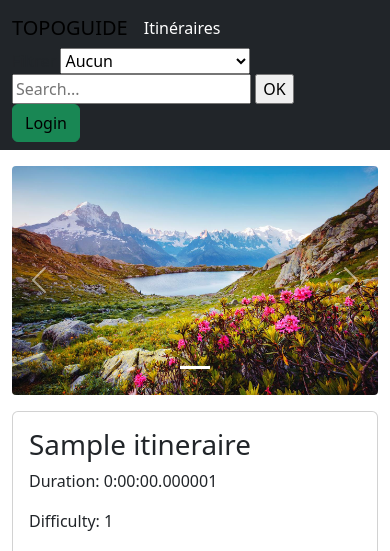
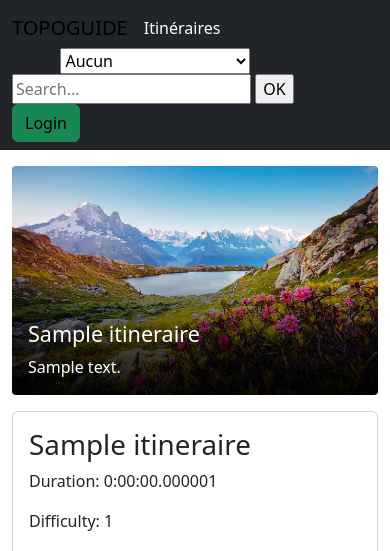
Before and after one commit to Souayfan-Ali/topoguide-mateo-clemente, a Django app: page /itineraires/1/ in a window 390 px wide. Shown: the top 551 px of the page. Run offline with Django 4.2, Linux system fonts and the light colour scheme; tables that the repository leaves empty hold one stand-in row (values such as "Sample post"); parts of the project's set-up code (start-up, migrations or seed data) failed here and were passed over; some libraries are stand-ins or nearby versions.

Commit message:
Modification sur F2

```diff
--- a/topoguide/itineraires/templates/itineraires/itineraire_detail.html
+++ b/topoguide/itineraires/templates/itineraires/itineraire_detail.html
@@ -1,61 +1,19 @@
 {# Template affichant les Itineraires et sorties associées #}
 {# Légèrement compliqué, mais nécéssaire pour pouvoir afficher toutes les données sur mobile #}
 
-{% extends 'itineraires/navBar.html' %} {% block content %} {% load static %}{% load bootstrap5 %}
-
+{% extends 'itineraires/navBar.html' %} {% block content %} {% load static %}
 <div class="container-fluid h-100">
   <div class="row">
-    <div class="col-sm-6 pt-3 d-flex">
-      <div id="imgCard" class="card text-white bg-transparent w-100">
-
-
-          <!-- Carousel -->
-          <div id="demo" class="carousel slide d-flex h-100 align-items-center" data-bs-interval="false">{% comment %}
-            data-bs-ride="carousel" {% endcomment %}
-
-            <!-- Indicators/dots -->
-            <div class="carousel-indicators">
-              {% for image in photos %}
-              {% if forloop.first %}
-              <button type="button" data-bs-target="#demo" data-bs-slide-to="0" class="active"></button>
-              {% else %}
-              <button type="button" data-bs-target="#demo" data-bs-slide-to="{{forloop.counter0}}"></button>
-              {% endif %}
-              {% endfor %}
-            </div>
-
-            <!-- The slideshow/carousel -->
-            <div class="carousel-inner bg-transparent">
-              {% for image in photos %}
-              {% if forloop.first %}
-              <div class="carousel-item active h-100 ">
-                <img class="card-img-top " src={% static 'itineraires/photo.jpg' %} alt="">
-                <a style="z-index:100"
-                  class="btn position-absolute start-0 {% if user != sortie.randonneur %}disabled d-none{% endif %}"
-                  href={% url 'itineraires:suppression_image' image.id%} role="button">&times</a>
-              </div>
-              {% else %}
-              <div class="carousel-item h-100">
-                <img src={{image.image.url}} alt="no img" class="card-img-top">
-                <a style="z-index:100"
-                  class="btn btn-close btn-close-white p-3 position-absolute start-0 {% if user != image.sortie.randonneur %}disabled d-none{% endif %}"
-                  href={% url 'itineraires:suppression_image' image.id%} role="button"></a>
-              </div>
-              {% endif %}
-              {% endfor %}
-            </div>
-
-            <!-- Left and right controls/icons -->
-            <button class="carousel-control-prev" type="button" data-bs-target="#demo" data-bs-slide="prev">
-              <span class="carousel-control-prev-icon"></span>
-            </button>
-            <button class="carousel-control-next" type="button" data-bs-target="#demo" data-bs-slide="next">
-              <span class="carousel-control-next-icon"></span>
-            </button>
+    <div class="col-sm-6 pt-3">
+      <div id="imgCard" class="card text-white bg-secondary">
+        <img class="card-img-top" src={% static 'itineraires/photo.jpg' %}
+        alt="">
+        <div class="card-img-overlay">
+          <h4 class="card-title">{{object.nom}}</h4>
+          <p class="card-text">{{object.description|default_if_none:""}}</p>
         </div>
       </div>
     </div>
-
     <div class="col-sm-6 pt-3 d-flex">
       <div class="card w-100">
         <div class="card-body">
@@ -70,8 +28,7 @@
         </div>
       </div>
     </div>
-
-    <div id="map" class="container-fluid" style="width: 80vw;height: 40vw;left: 8vw;top: 10px;"></div>
+    <div id="map" style="width: 80vw;height: 40vw;left: 15vw;top: 10px;"></div>
     <link rel="stylesheet" href="https://unpkg.com/leaflet@1.8.0/dist/leaflet.css"
     integrity="sha512-hoalWLoI8r4UszCkZ5kL8vayOGVae1oxXe/2A4AO6J9+580uKHDO3JdHb7NzwwzK5xr/Fs0W40kiNHxM9vyTtQ=="
     crossorigin=""/>
@@ -79,46 +36,30 @@
     integrity="sha512-BB3hKbKWOc9Ez/TAwyWxNXeoV9c1v6FIeYiBieIWkpLjauysF18NzgR1MBNBXf8/KABdlkX68nAhlwcDFLGPCQ=="
     crossorigin=""></script>
     <script type="text/javascript">
-      var x =({{object.Coordonne_x_pointDeDepart}}+{{object.Coordonne_x_Itineraire}})/2;
-      var Y =({{object.Coordonne_Y_pointDeDepart}}+{{object.Coordonne_Y_Itineraire}})/2;
-      var map = L.map('map').setView([x,Y], 12);
+      var latitude =({{object.latitude_pointDeDepart}}+{{object.latitude_Itineraire}})/2;
+      var longitude =({{object.longitude_pointDeDepart}}+{{object.longitude_Itineraire}})/2;
+      var map = L.map('map').setView([latitude,longitude], 13);
       var tiles = L.tileLayer('https://api.mapbox.com/styles/v1/{id}/tiles/{z}/{x}/{y}?access_token=pk.eyJ1IjoibWFwYm94IiwiYSI6ImNpejY4NXVycTA2emYycXBndHRqcmZ3N3gifQ.rJcFIG214AriISLbB6B5aw', {
         maxZoom: 18,
         id: 'mapbox/streets-v11',
         tileSize: 512,
         zoomOffset: -1
         }).addTo(map);
-    var marker = L.marker(["{{object.Coordonne_x_Itineraire}}","{{ object.Coordonne_Y_Itineraire }}"]).addTo(map).bindPopup("{{object.nom}}").openPopup();
-    var marker2 = L.marker(["{{object.Coordonne_x_pointDeDepart}}","{{ object.Coordonne_Y_pointDeDepart }}"]).addTo(map).bindPopup("Point De Depart<br> {{object.pointDeDepart}}").openPopup();
+    var marker = L.marker(["{{object.latitude_Itineraire}}","{{ object.longitude_Itineraire }}"]).addTo(map).bindPopup("{{object.nom}}").openPopup();
+    var marker_2 = L.marker(["{{object.latitude_pointDeDepart}}","{{ object.longitude_pointDeDepart }}"]).addTo(map).bindPopup("Point De Depart<br> {{object.pointDeDepart}}").openPopup();
     </script>
-    <div class="container-fluid !direction !spacing pt-3 pb-3 pe-0 ps-0">
+    <div class="container-fluid !direction !spacing pt-3 pb-3">
       <div class="card">
         <div class="card-body">
-
-          <div class="d-flex">
-            <div class="d-flex btn-group">
-              <button class="btn btn-outline-secondary" data-bs-target="#demo2" data-bs-slide="prev">Sorties</button>
-              <a name="" id="" class="btn btn-outline-secondary pt-1 w-100" href={% url 'itineraires:creation_sortie'%}
-                role="button">+</a>
+          <div class="d-flex ">
+            <h1 class="pe-3">
+                Sorties
+              </h1>
+              <div class="d-flex align-items-center">
+              <a name="" id="" class="btn btn-outline-success pt-1 w-100" href={% url 'itineraires:creation_sortie'%} role="button">+</a>
             </div>
-            <div class="d-flex btn-group ms-auto">
-              <button class="btn btn-outline-info pt-1 w-100" role="button" data-bs-toggle="collapse"
-                data-bs-target="#textform" onclick="document.getElementById('combutton').click()">+</button>
-              <button id="combutton" class=" btn btn-outline-info  " type="button" data-bs-target="#demo2"
-                data-bs-slide="next">Commentaires</button>
-
           </div>
-
-          </div>
-
-          <div id="demo2" class="carousel slide" data-bs-wrap="false" data-bs-ride="carousel" data-bs-interval="false">
-
-
-            <div class="carousel-inner">
-              <div class="carousel-item">
-                <div id="sorties" class="">
-
-                  <div class="row d-none d-xl-flex pt-3 pb-3">
+          <div class="row d-none d-xl-flex">
             <div class="col-2 ">Randonneur</div>
             <div class="col-2 ">Date de sortie</div>
             <div class="col-1 ">Météo</div>
@@ -126,32 +67,36 @@
             <div class="col-1 ">Durée</div>
             <div class="col-1 ">Difficulté</div>
           </div>
-
           <div class="row d-xl-none">
             <div class="col-6 ">Date de sortie</div>
             <div class="col-3 ">Durée</div>
             <div class="col-3 ">Difficulté</div>
           </div>
-
           {% for sortie in  liste_sorties %}
-                  <div class="row d-xl-none d-flex border-top" type="button" data-bs-toggle="collapse"
-                    data-bs-target="#sortie_btn{{sortie.id}}" aria-controls="1" aria-expanded="false"
-                    aria-label="Toggle navigation">
+          <div
+            class="row d-xl-none d-flex border-top"
+            type="button"
+            data-bs-toggle="collapse"
+            data-bs-target="#sortie_btn{{sortie.id}}"
+            aria-controls="1"
+            aria-expanded="false"
+            aria-label="Toggle navigation"
+          >
           <div class="col-6 pt-2 ">{{sortie.randonneur}}</div>
           <div class="col-3 pt-2 ">{{sortie.duree}}h</div>
           <div class="col-3 pt-2 ">{{sortie.difficulte}}</div>
+
+
         </div>
-
           <div id="sortie_btn{{sortie.id}}" class="collapse d-xl-none">
             <div class="row d-flex flex-column">
               <div class="pt-2 ">Météo: {{sortie.get_meteo_display}}</div>
               <div class="pt-2 ">Date: {{sortie.date_sortie}}</div>
               <div class="pt-2 ">Niveau: {{sortie.get_experience_display}}</div>
-                      <div class="row pt-2 pb-2 d-flex justify-content-evenly">
-                        <a class="btn btn-outline-warning col-5 {% if user != sortie.randonneur %}disabled{% endif %}"
-                          href={% url 'itineraires:modification_sortie' sortie.id%} role="button">Modifier</a>
-                        <a class="btn btn-outline-danger col-5 {% if user != sortie.randonneur %}disabled{% endif %}"
-                          href={% url 'itineraires:suppression_sortie' sortie.id%} role="button">Delete</a>
+              <div class="row pt-2 d-flex justify-content-evenly">
+                <a class="btn btn-outline-warning col-5 {% if user != sortie.randonneur %}disabled{% endif %}" href={% url 'itineraires:modification_sortie' sortie.id%} role="button"  >Modifier</a>
+                <a class="btn btn-outline-danger col-5 {% if user != sortie.randonneur %}disabled{% endif %}" href={% url 'itineraires:suppression_sortie' sortie.id%} role="button"  >Delete</a>
+
               </div>
             </div>
           </div>
@@ -164,10 +109,8 @@
             <div class="col-1 pt-2 ">{{sortie.duree}}h</div>
             <div class="col-1 pt-2 ">{{sortie.difficulte}}</div>
             <div class="row col-4 pt-2 d-flex justify-content-evenly">
-                      <a class="btn btn-outline-warning col-4 pl-2 {% if user != sortie.randonneur %}disabled{% endif %}"
-                        href={% url 'itineraires:modification_sortie' sortie.id%} role="button">Modifier</a>
-                      <a class="btn btn-outline-danger col-4 pl-2 {% if user != sortie.randonneur %}disabled{% endif %}"
-                        href={% url 'itineraires:suppression_sortie' sortie.id%} role="button">Delete</a>
+              <a class="btn btn-outline-warning col-4 pl-2 {% if user != sortie.randonneur %}disabled{% endif %}" href={% url 'itineraires:modification_sortie' sortie.id%} role="button"  >Modifier</a>
+              <a class="btn btn-outline-danger col-4 pl-2 {% if user != sortie.randonneur %}disabled{% endif %}" href={% url 'itineraires:suppression_sortie' sortie.id%} role="button"  >Delete</a>
             </div>
           </div>
 
@@ -175,43 +118,11 @@
       {% endfor %}
         </div>
       </div>
-              <div class="carousel-item active">
-                <div id="commentaires" class="list-group pt-3">
-                  <div class="collapse p-3" id="textform">
-                    <form method="post" class="form">
-
-                      {% csrf_token %}
-                      {% bootstrap_form form show_label=False %}
-                      {% buttons %}
-                      <div class="d-grid">
-
-                        <button class="btn btn-outline-primary btn-block " type="submit">Poster</button>
-                      </div>
-                      {% endbuttons %}
-                    </form>
-
-                  </div>
-                  {% for commentaire in commentaires %}
-                  <li class="list-group-item border-0">
-                    <ul class="list-group list-group-horizontal">
-                      <li class="list-group-item list-group-item-primary">{{commentaire.utilisateur}}</li>
-                      <li class="list-group-item list-group-item-secondary">{{commentaire.date}}</li>
-                      <li class="list-group-item">{{commentaire.texte}}</li>
-                    </ul>
-                  </li>
-                  {% endfor %}
-                </div>
-              </div>
-            </div>
-
-
-          </div>
 
     </div>
   </div>
 
+  <div class="container-fluid !direction !spacing"></div>
 
-    </div>
-  </div>
   {% endblock content %}
 </div>
--- a/topoguide/topoguide/settings.py
+++ b/topoguide/topoguide/settings.py
@@ -39,7 +39,6 @@ INSTALLED_APPS = [
     'django.contrib.messages',
     'django.contrib.staticfiles',
     'bootstrap5',
-    'livereload',
 ]
 
 MIDDLEWARE = [
@@ -50,7 +49,6 @@ MIDDLEWARE = [
     'django.contrib.auth.middleware.AuthenticationMiddleware',
     'django.contrib.messages.middleware.MessageMiddleware',
     'django.middleware.clickjacking.XFrameOptionsMiddleware',
-    'livereload.middleware.LiveReloadScript',
 ]
 
 ROOT_URLCONF = 'topoguide.urls'
```
Also changed, not shown: topoguide/itineraires/models.py (+4 -4 lines). Lines whose indentation alone changed are shown as unchanged.
